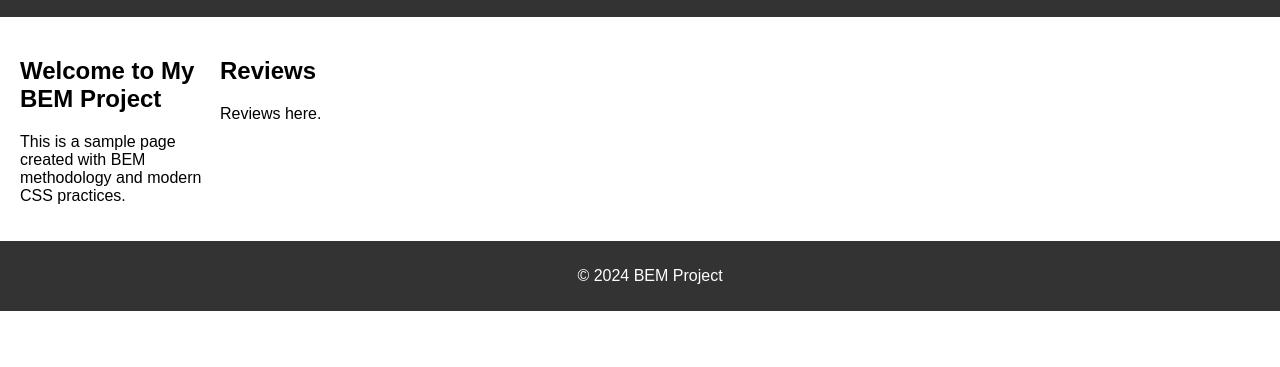
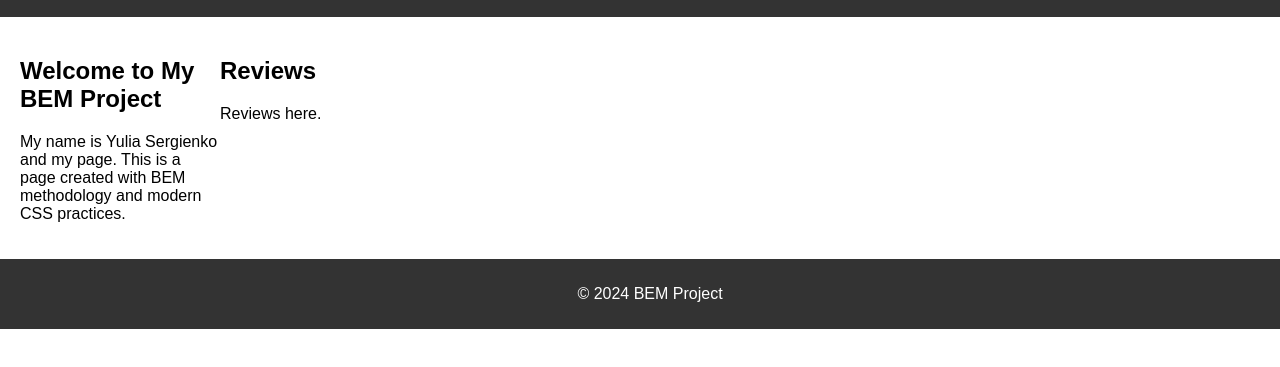
Before and after one commit to oxde13/-bem-project, a plain HTML site: page index.html in a window 1280 px wide. Shown: the part 109-476 px from the top of the page. Drawn offline with Linux system fonts and the light colour scheme.

Commit message:
changes index.html

```diff
--- a/index.html
+++ b/index.html
@@ -23,8 +23,8 @@ href="#">Contact</a></li>
 <div class="content">
     <section class="content__section">
         <h1 class="content__title">Welcome to My BEM Project</h1>
-        <p class="content__text">This is a sample page created with BEM
-        methodology and modern CSS practices.</p>
+        <p class="content__text">My name is Yulia Sergienko and my page. This is a page created with BEM
+            methodology and modern CSS practices.</p>
     </section>
     <section class="content__section">
         <h2>Reviews</h2>
```
